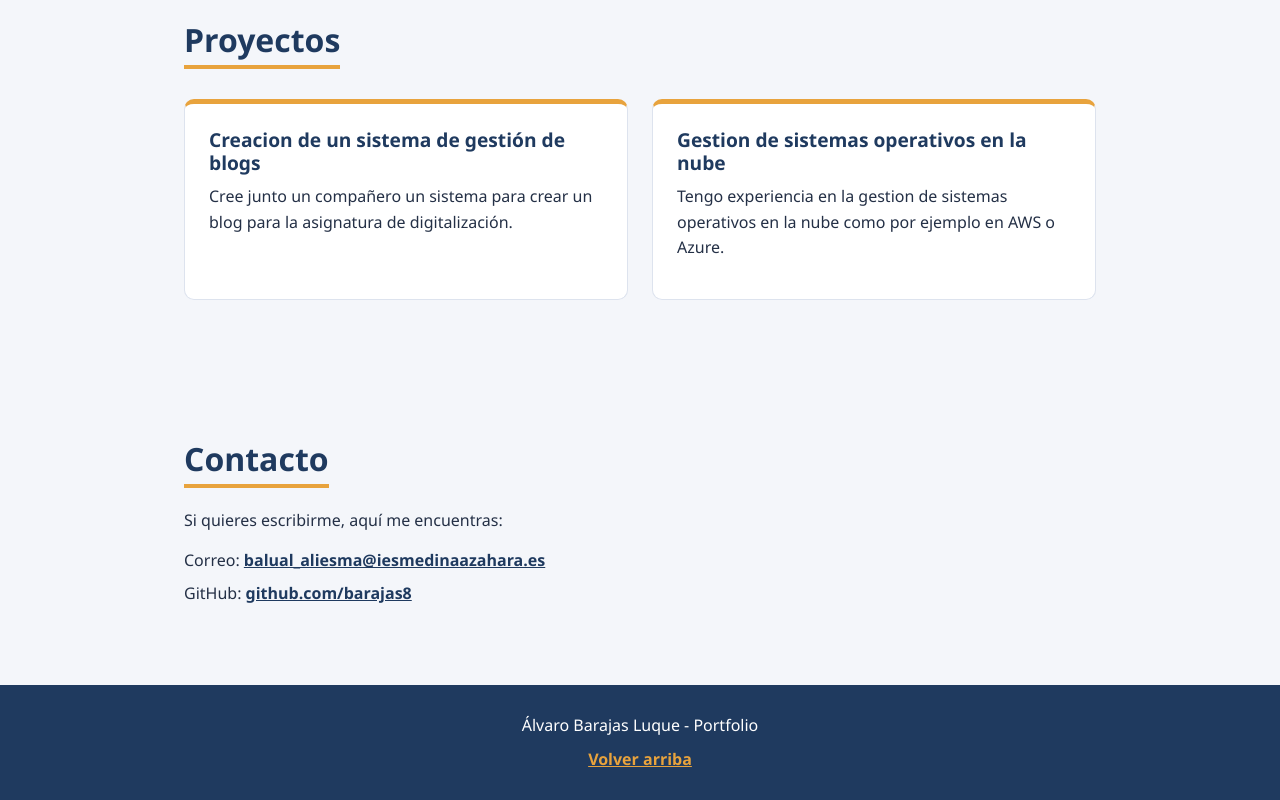
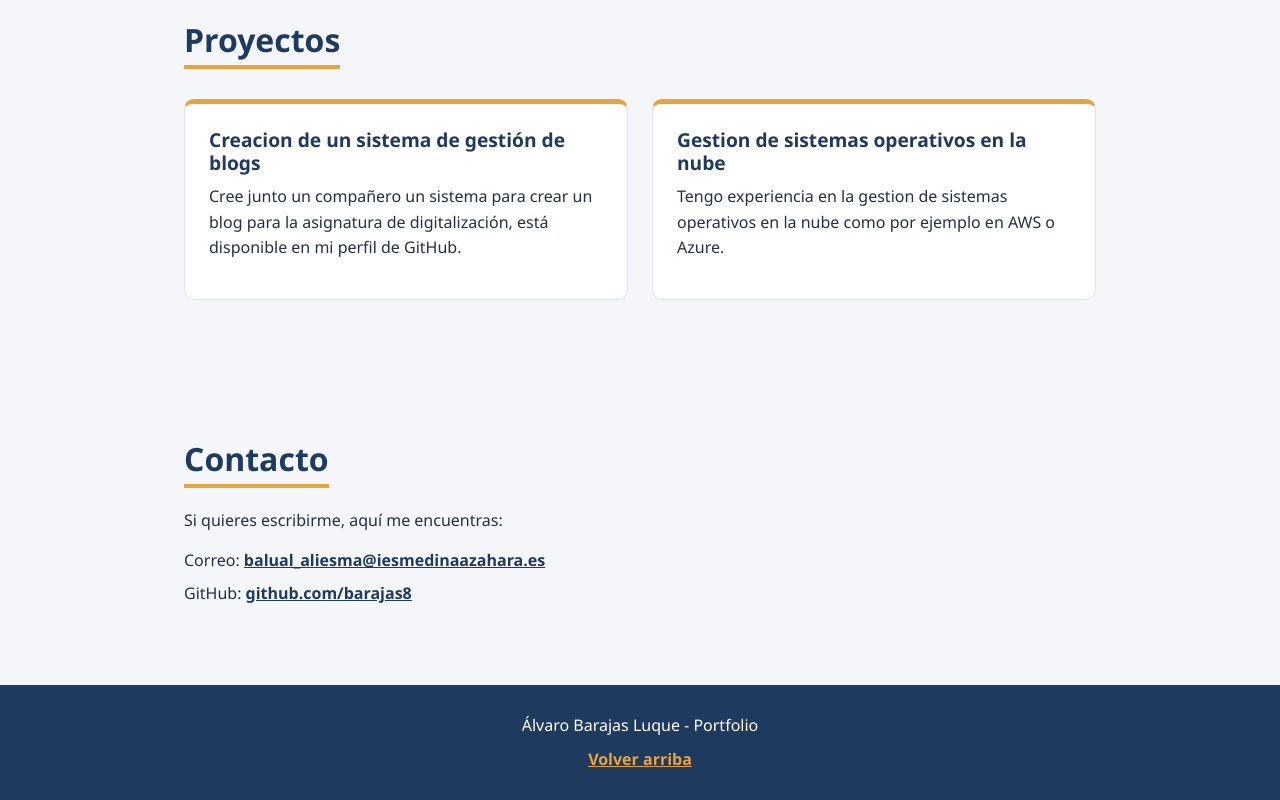
Before and after one commit to balual/portfolio, a plain HTML site: page index.html in a window 1280 px wide. Shown: the part 923-1723 px from the top of the page. Drawn offline with Linux system fonts and the light colour scheme.

Commit message:
Cambiar texto

```diff
--- a/index.html
+++ b/index.html
@@ -71,7 +71,7 @@
         <!-- article = una tarjeta independiente -->
         <article class="tarjeta">
           <h3>Creacion de un sistema de gestión de blogs</h3>
-          <p>Cree junto un compañero un sistema para crear un blog para la asignatura de digitalización.</p>
+          <p>Cree junto un compañero un sistema para crear un blog para la asignatura de digitalización, está disponible en mi perfil de GitHub.</p>
         </article>
 
         <article class="tarjeta">
```
